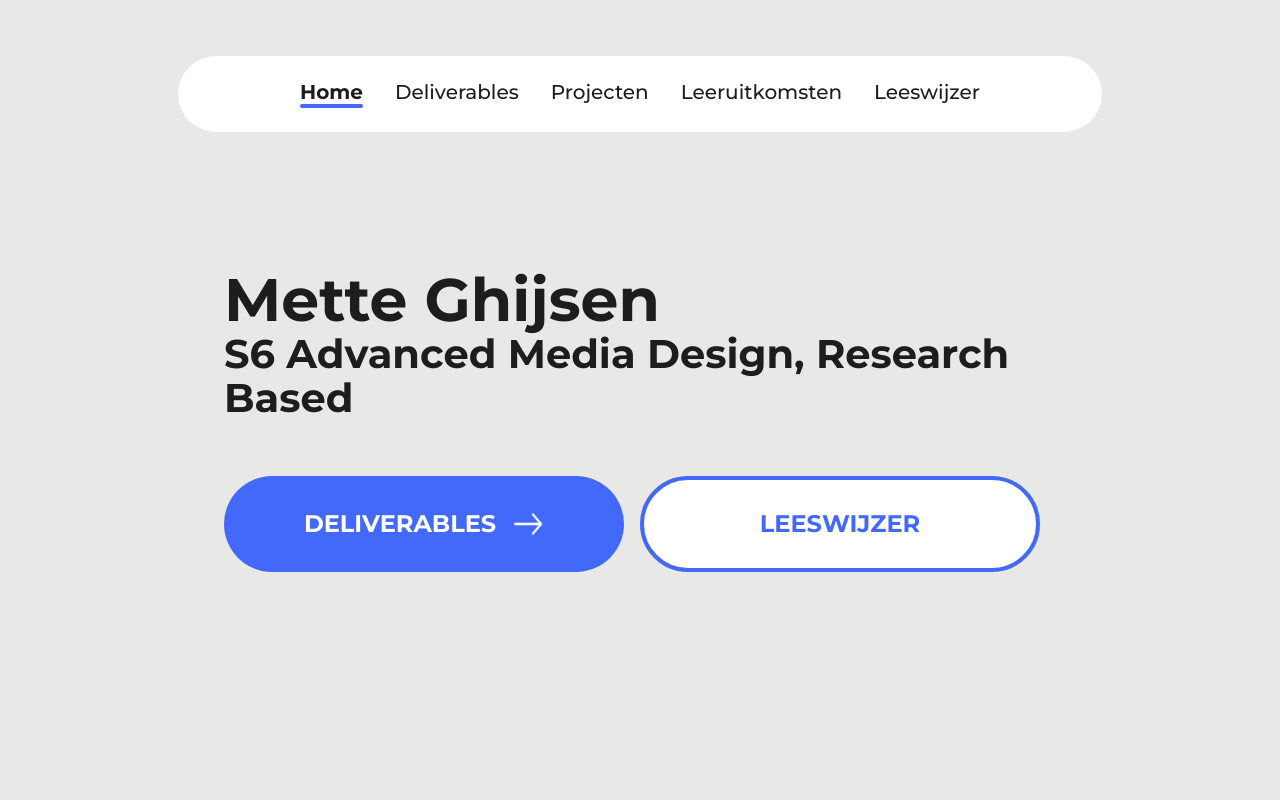
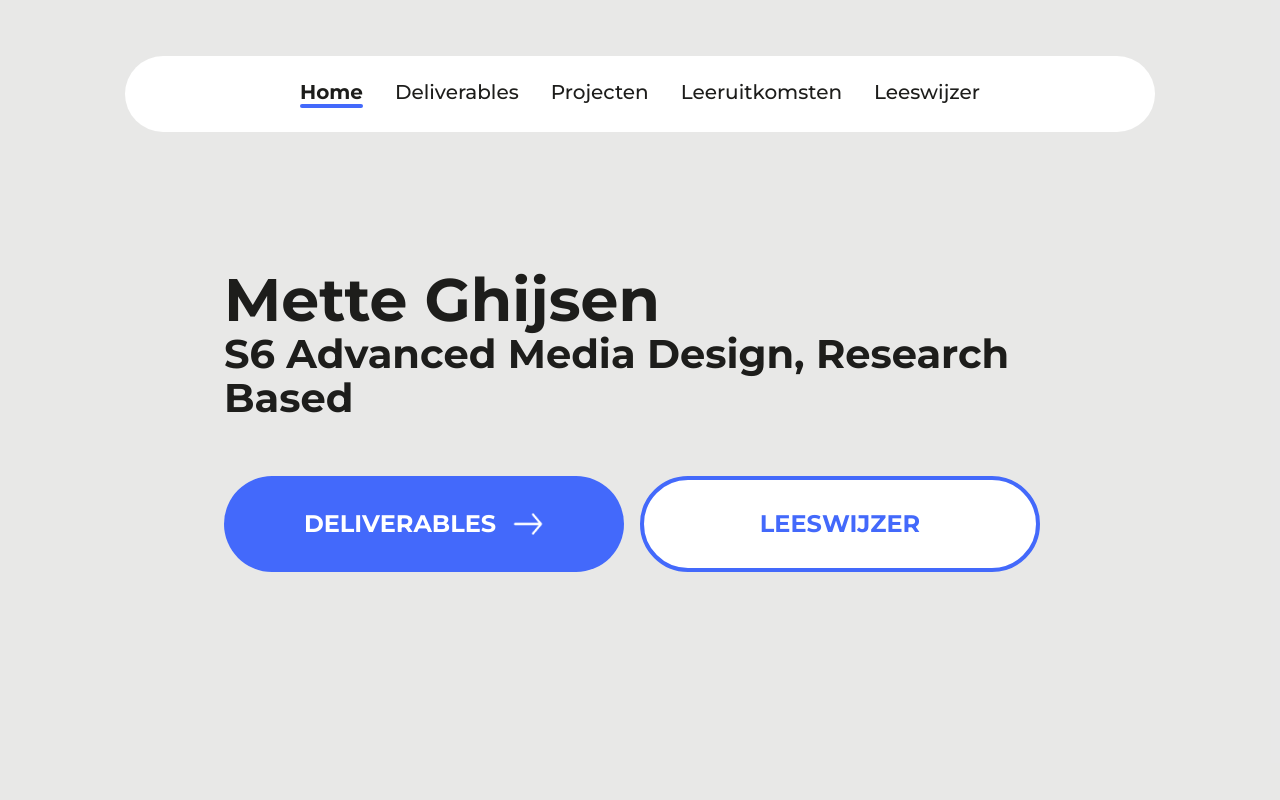
Before and after one commit to metteghijsen/semester6-website, a Nuxt app in the folder frontend/: page / in a window 1280 px wide. Shown: the top 800 px of the page. Built offline with nearby package versions, Linux system fonts and the light colour scheme.

Commit message:
Fix: Added static width to taskbar to prevent jumping

```diff
--- a/frontend/components/layout/Taskbar.vue
+++ b/frontend/components/layout/Taskbar.vue
@@ -1,6 +1,6 @@
 <template>
   <div class="justify-center flex my-8">
-    <div class="bg-white100 px-[106px] py-3 flex justify-center rounded-full max-w-[1030px]">
+    <div class="bg-white100 px-[106px] py-3 flex justify-center rounded-full w-[1030px]">
       <router-link :to="links[0].to" class="px-2 link" :class="{ 'active-link': isActive(links[0].to) }">
         <UiTypography type="p" size="paragraph-small" :class="{ 'font-bold': isActive(links[0].to) }">
           Home
```
